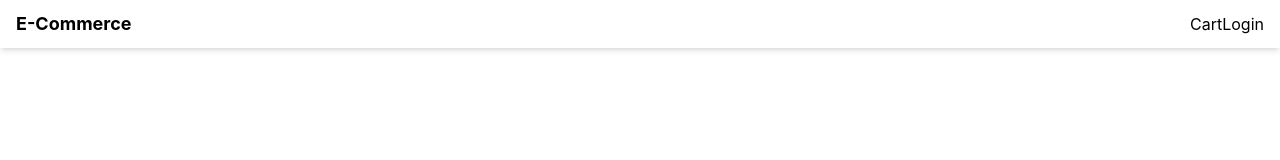
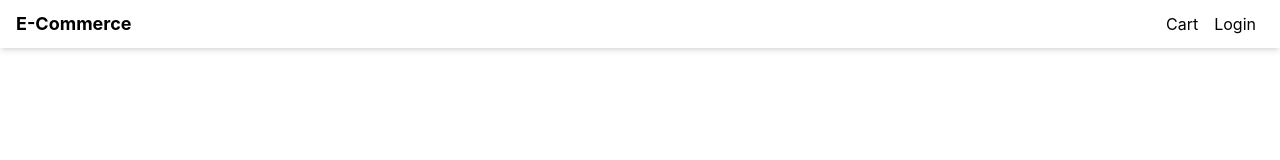
Before and after one commit to DanielMcIntyre2022/NextJS-ECommerce-Site, a Next.js app: page / in a window 1280 px wide. Shown: the top 160 px of the page. Built offline with nearby package versions, Linux system fonts and the light colour scheme.

Commit message:
updates to navbar setup

```diff
--- a/components/Layout.js
+++ b/components/Layout.js
@@ -16,8 +16,8 @@
                         <a className='text-lg font-bold'>E-Commerce</a>
                     </Link>
                     <div>
-                        <Link href="/cart">Cart</Link>
-                        <Link href="/login">Login</Link>
+                        <Link href="/cart"><a className='p-2'>Cart</a></Link>
+                        <Link href="/login"><a className='p-2'>Login</a></Link>
                     </div>
                 </nav>
             </header>
```
